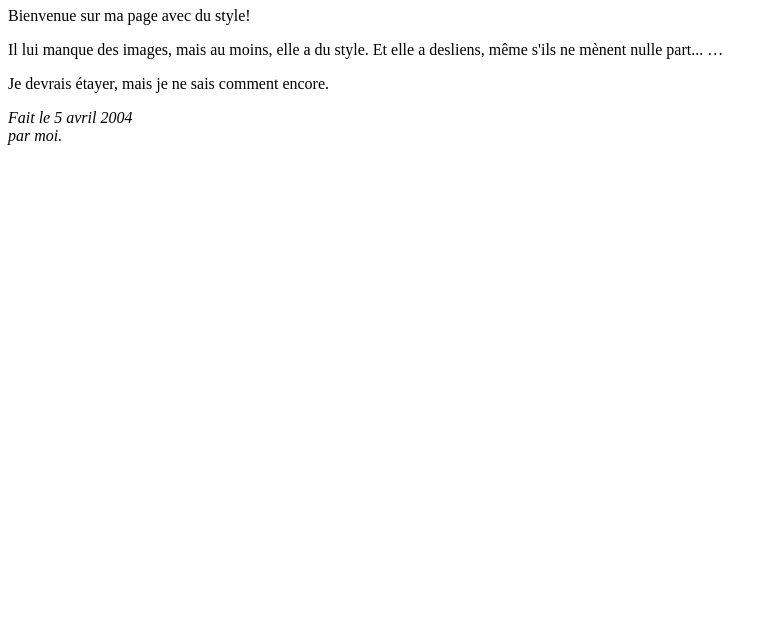
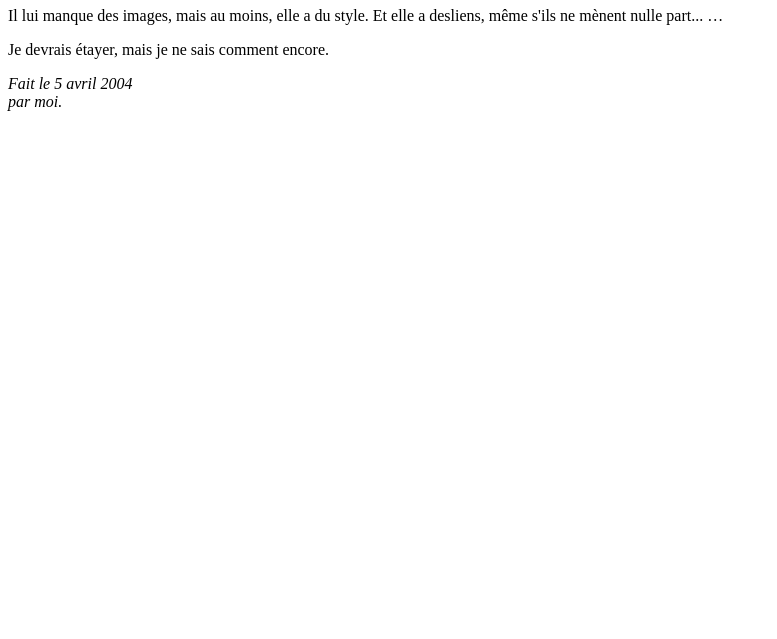
Before and after one commit to soulaimamahbouba/tp3, a plain HTML site: page index.html in a window 1280 px wide. Shown: the part 161-800 px from the top of the page, without its empty margins (0-777 px from the left). Drawn offline with Linux system fonts and the light colour scheme.

Commit message:
version 1

```diff
--- a/index.html
+++ b/index.html
@@ -17,7 +17,6 @@
 <!-- Contenu principal -->
 <h1>Ma première page avec du style</h1>
 
-<p>Bienvenue sur ma page avec du style!
 
 <p>Il lui manque des images, mais au moins, elle a du style. Et elle a desliens, même s'ils ne mènent nulle part...
 &hellip;
```
